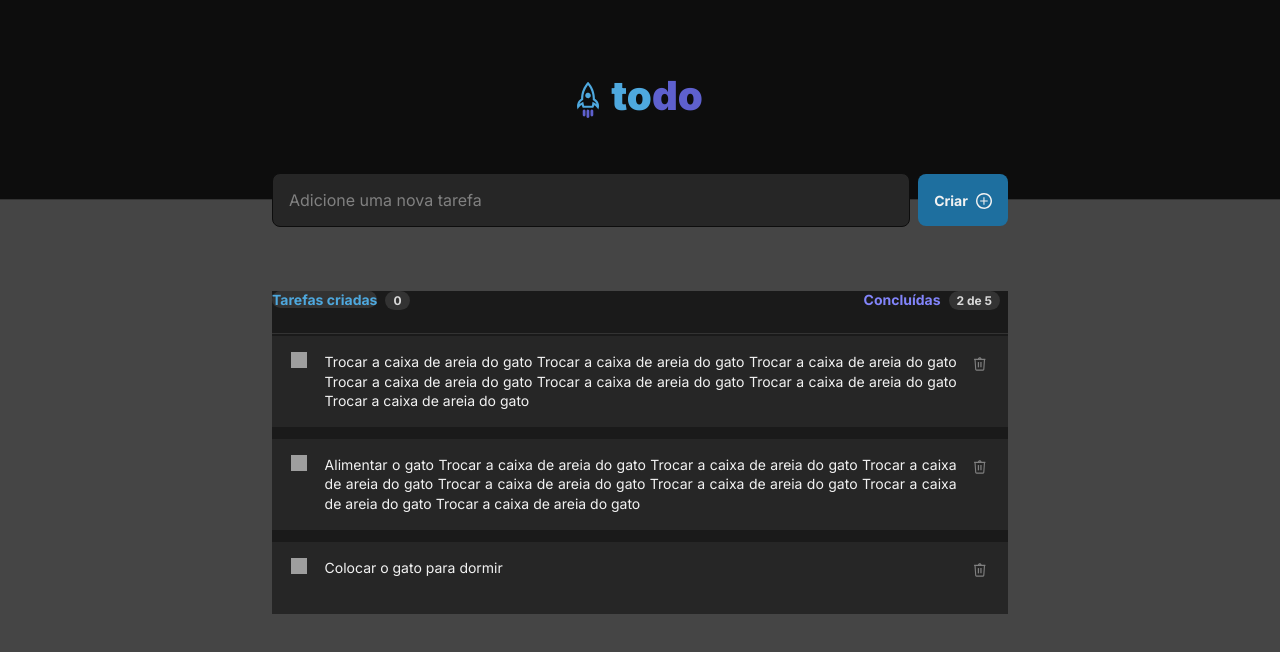
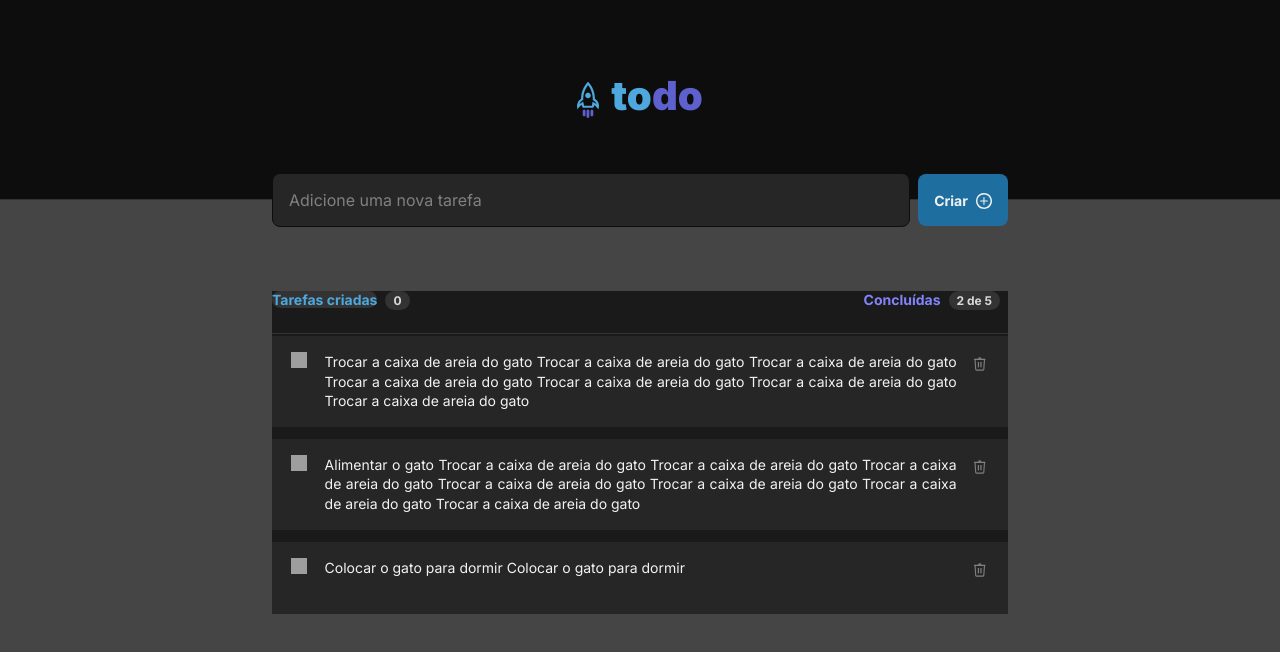
Before and after one commit to felipedev01/Gerenciador-de-Tarefas, a React (Vite) app: page / in a window 1280 px wide. Shown: the top 652 px of the page. Built offline with nearby package versions, Linux system fonts and the light colour scheme; grey boxes are pictures that could not be loaded.

Commit message:
atualizando

```diff
--- a/src/App.jsx
+++ b/src/App.jsx
@@ -21,7 +21,7 @@ import './Global.css'
     },
     {
       id:3,
-      content:'Colocar o gato para dormir',
+      content:'Colocar o gato para dormir Colocar o gato para dormir',
     }
 
 
```
